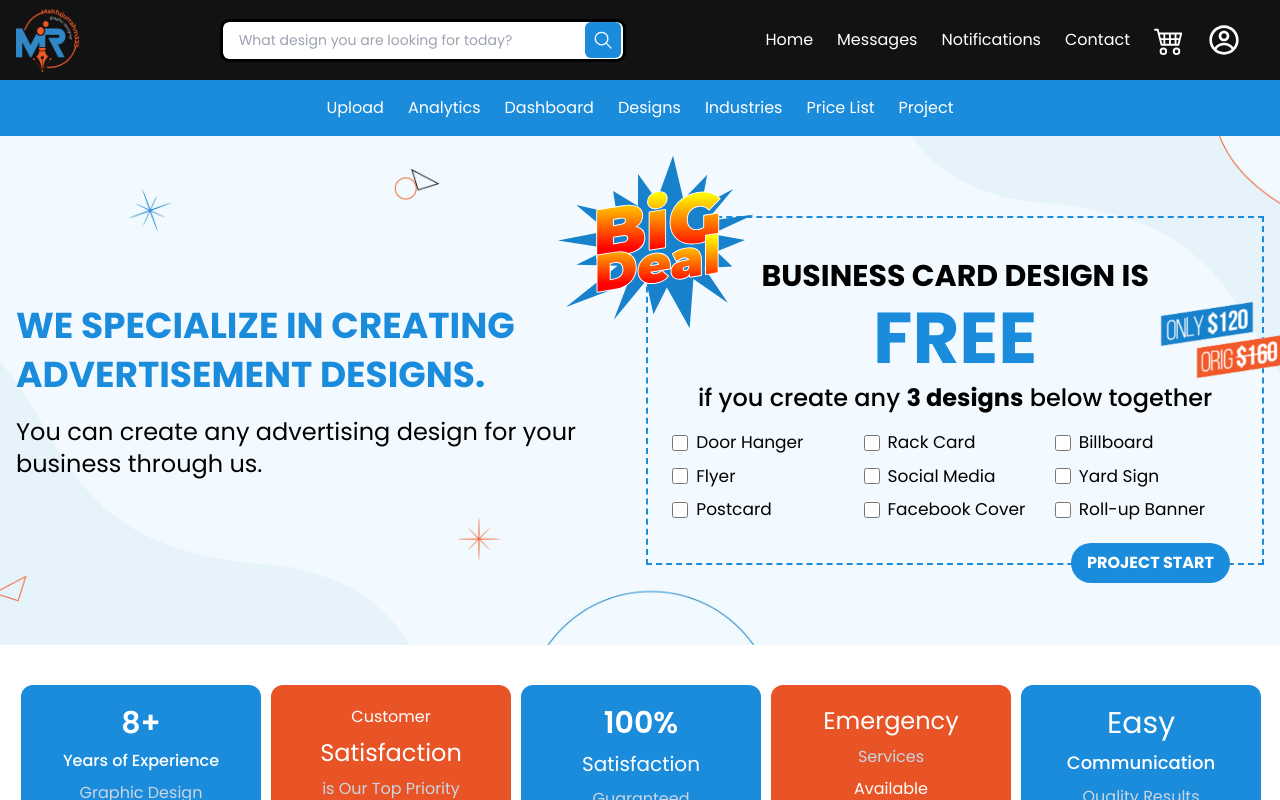
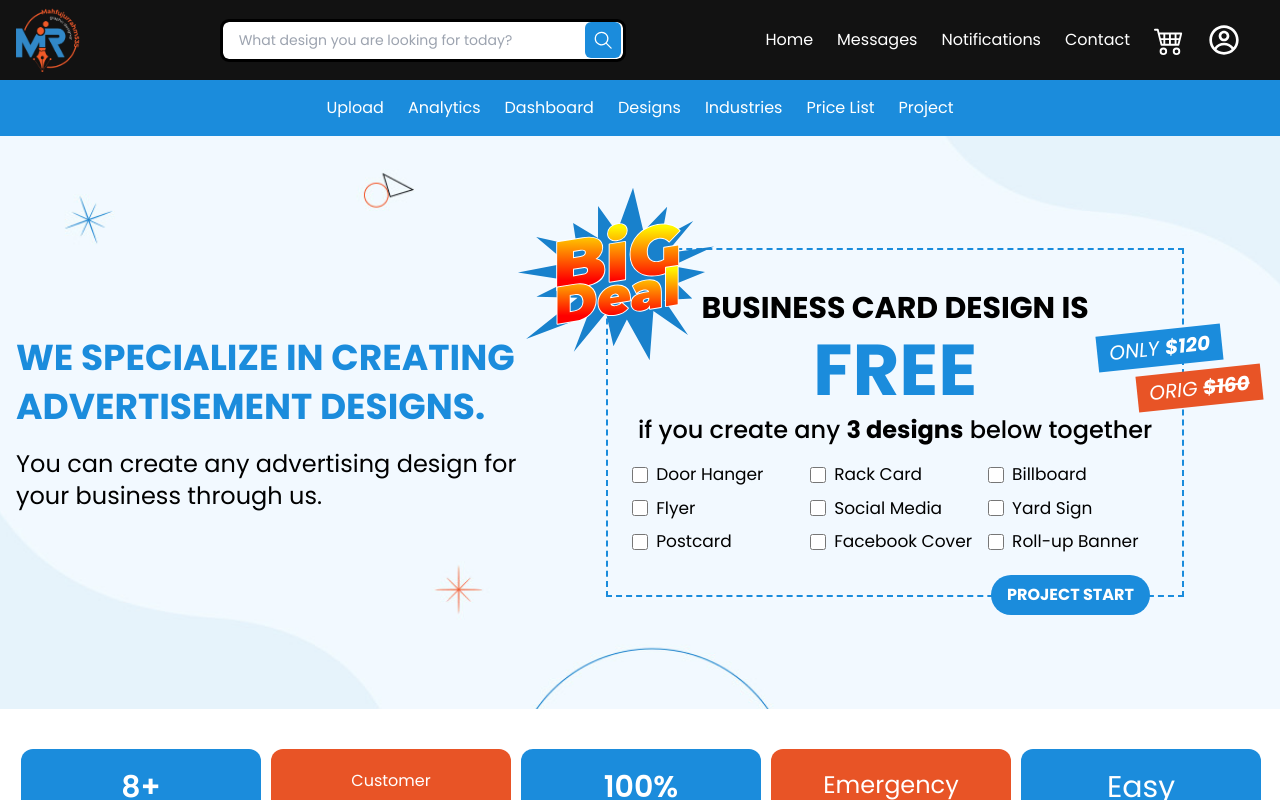
Before and after one commit to Shakiqurrahman/mr-project--fiverr-system, a React (Vite) app: page / in a window 1280 px wide. Shown: the top 800 px of the page. Built offline with nearby package versions, Linux system fonts and the light colour scheme.

Commit message:
hero bug fixed

```diff
--- a/src/components/Hero.jsx
+++ b/src/components/Hero.jsx
@@ -2,7 +2,6 @@ import React, { useState } from "react";
 import { Controller, useForm } from "react-hook-form";
 import bigDealIcon from "../assets/images/Big Deal.svg";
 import heroBanner from "../assets/images/Home Page Banner.jpg";
-import shape from "../assets/images/free_shape.png";
 
 const Hero = () => {
     const { control, handleSubmit, watch, setValue } = useForm();
@@ -18,8 +17,7 @@ const Hero = () => {
         } else if (!checked) {
             setSelectedItems(selectedItems.filter((item) => item !== name));
             setDropdownVisible((prev) => ({ ...prev, [name]: false }));
-            setValue(`${name}_single_side`, false);
-            setValue(`${name}_double_side`, false);
+            setValue(`${name}_side`, ""); // Reset the radio selection
         }
     };
 
@@ -29,8 +27,11 @@ const Hero = () => {
 
     const onSubmit = (data) => {
         const filteredData = Object.entries(data).filter(
-            ([key, value]) => value === true
-        ); // for showing only those values are true
+            ([key, value]) =>
+                value === true ||
+                value === "single_side" ||
+                value === "double_side"
+        ); // for showing only those values are true or a side is selected
         console.log("Filtered Data:", Object.fromEntries(filteredData));
     };
 
@@ -48,10 +49,10 @@ const Hero = () => {
 
     return (
         <section
-            className="py-20 flex items-center bg-cover bg-center"
+            className="py-28 flex items-center bg-cover bg-center"
             style={{ backgroundImage: `url(${heroBanner})` }}
         >
-            <div className="max-width flex flex-col lg:flex-row gap-16 lg:gap-10 items-center">
+            <div className="max-width pr-0 lg:pr-24 2xl:pr-0 flex flex-col lg:flex-row gap-16 lg:gap-10 items-center">
                 <div className="w-full">
                     <h2 className="text-center lg:text-left text-2xl sm:text-[36px] font-bold uppercase text-primary leading-snug mb-4">
                         WE specialize in creating advertisement designs.
@@ -62,23 +63,29 @@ const Hero = () => {
                     </p>
                 </div>
                 <div className="relative w-[80%] lg:w-full border-2 border-dashed border-primary px-6 py-10">
+                    {/* big deal */}
                     <img
-                        className="size-40 md:size-60 absolute ml-2 md:ml-0 -top-16 -left-20 md:-top-24 md:-left-28"
+                        className="size-32 sm:size-40 md:size-54 xl:size-60 absolute ml-2 md:ml-0 -top-16 -left-16 sm:-left-20 md:-top-20 xl:-top-24 md:-left-20 xl:-left-28 z-[80]"
                         src={bigDealIcon}
                         alt="big deal icon"
                     />
-                    <img
-                        className="absolute -right-10 top-20 sm:mr-0 sm:-right-6 w-32"
-                        src={shape}
-                        alt="icon"
-                    />
-                    <h3 className="uppercase font-bold text-3xl text-center">
+                    {/* discounts */}
+                    <div className="absolute space-y-1 -right-5 sm:-right-10 top-[50%] sm:top-20">
+                        <h4 className="bg-primary text-base sm:text-xl text-white px-1.5 sm:px-3 py-0.5 sm:py-1 uppercase italic -rotate-6">
+                            Only <span className="font-bold">$120</span>
+                        </h4>
+                        <h4 className="bg-[#E85426] text-base sm:text-xl text-white px-1.5 sm:px-3 py-0.5 sm:py-1 uppercase italic -rotate-6 relative sm:left-10 left-5">
+                            Orig <span className="font-bold line-through">$160</span>
+                        </h4>
+                    </div>
+
+                    <h3 className="uppercase font-bold text-2xl sm:text-3xl text-center relative z-[90]">
                         business card design is
                     </h3>
-                    <h1 className="text-primary text-5xl my-2 sm:text-7xl font-bold text-center">
+                    <h1 className="text-primary text-4xl my-2 sm:text-7xl font-bold text-center">
                         FREE
                     </h1>
-                    <p className="font-medium text-2xl text-center">
+                    <p className="font-medium text-lg sm:text-2xl text-center">
                         if you create any{" "}
                         <span className="font-bold">3 designs</span> below
                         together
@@ -132,12 +139,13 @@ const Hero = () => {
                                     >
                                         <label className="flex items-center gap-2 cursor-pointer">
                                             <Controller
-                                                name={`${item.name}_single_side`}
+                                                name={`${item.name}_side`}
                                                 control={control}
                                                 render={({ field }) => (
                                                     <input
-                                                        type="checkbox"
+                                                        type="radio"
                                                         {...field}
+                                                        value="single_side"
                                                         className="accent-[#ed8864]"
                                                     />
                                                 )}
@@ -148,12 +156,13 @@ const Hero = () => {
                                         </label>
                                         <label className="flex items-center gap-2 cursor-pointer">
                                             <Controller
-                                                name={`${item.name}_double_side`}
+                                                name={`${item.name}_side`}
                                                 control={control}
                                                 render={({ field }) => (
                                                     <input
-                                                        type="checkbox"
+                                                        type="radio"
                                                         {...field}
+                                                        value="double_side"
                                                         className="accent-[#ed8864]"
                                                     />
                                                 )}
--- a/src/index.css
+++ b/src/index.css
@@ -9,6 +9,8 @@ body {
   overflow-x: hidden;
   scroll-behavior: smooth;
 }
+
+
 
 /* Removing Input Field Number Arrows */
 @layer base {
```
Also changed, not shown: src/assets/images/free_shape.png (deleted).
